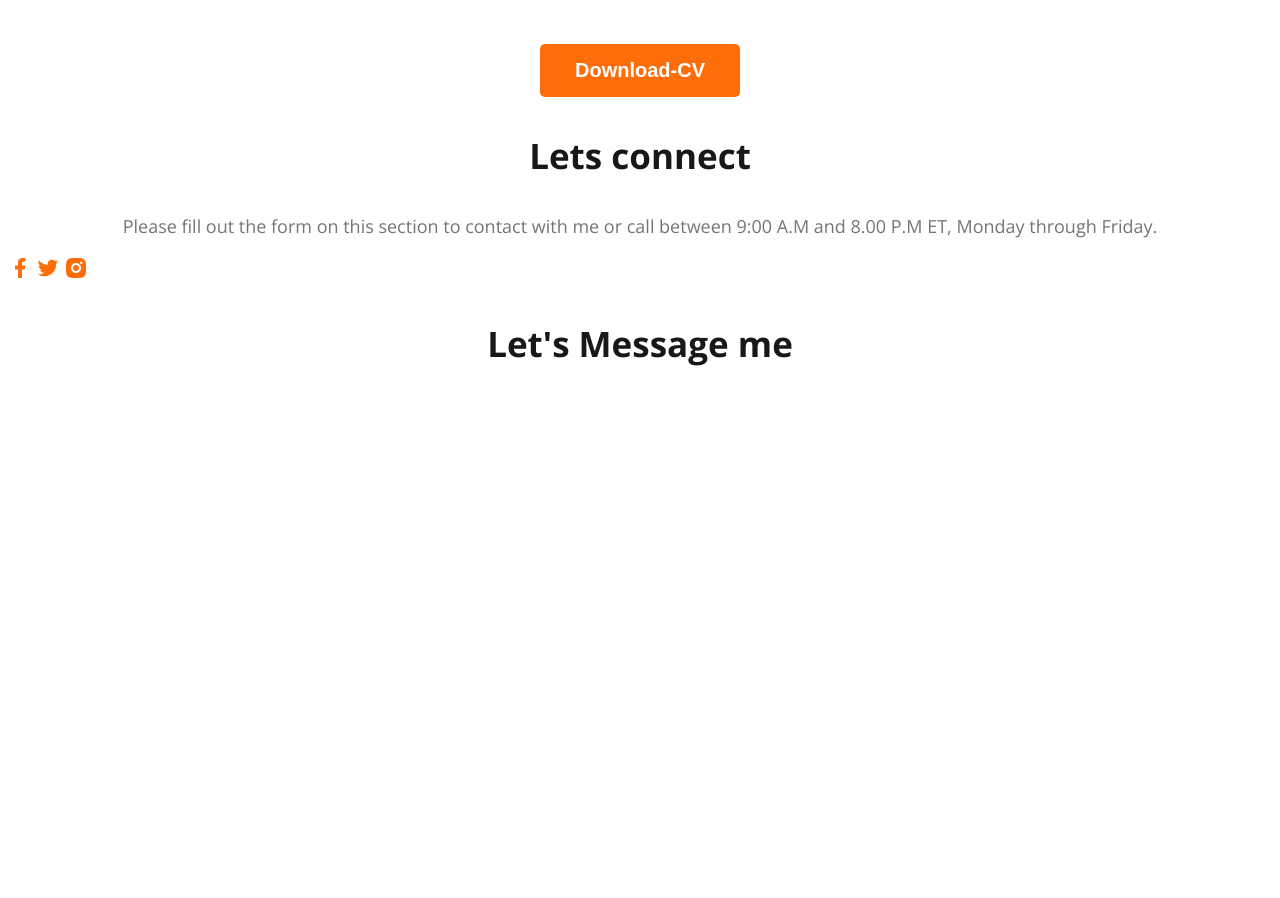
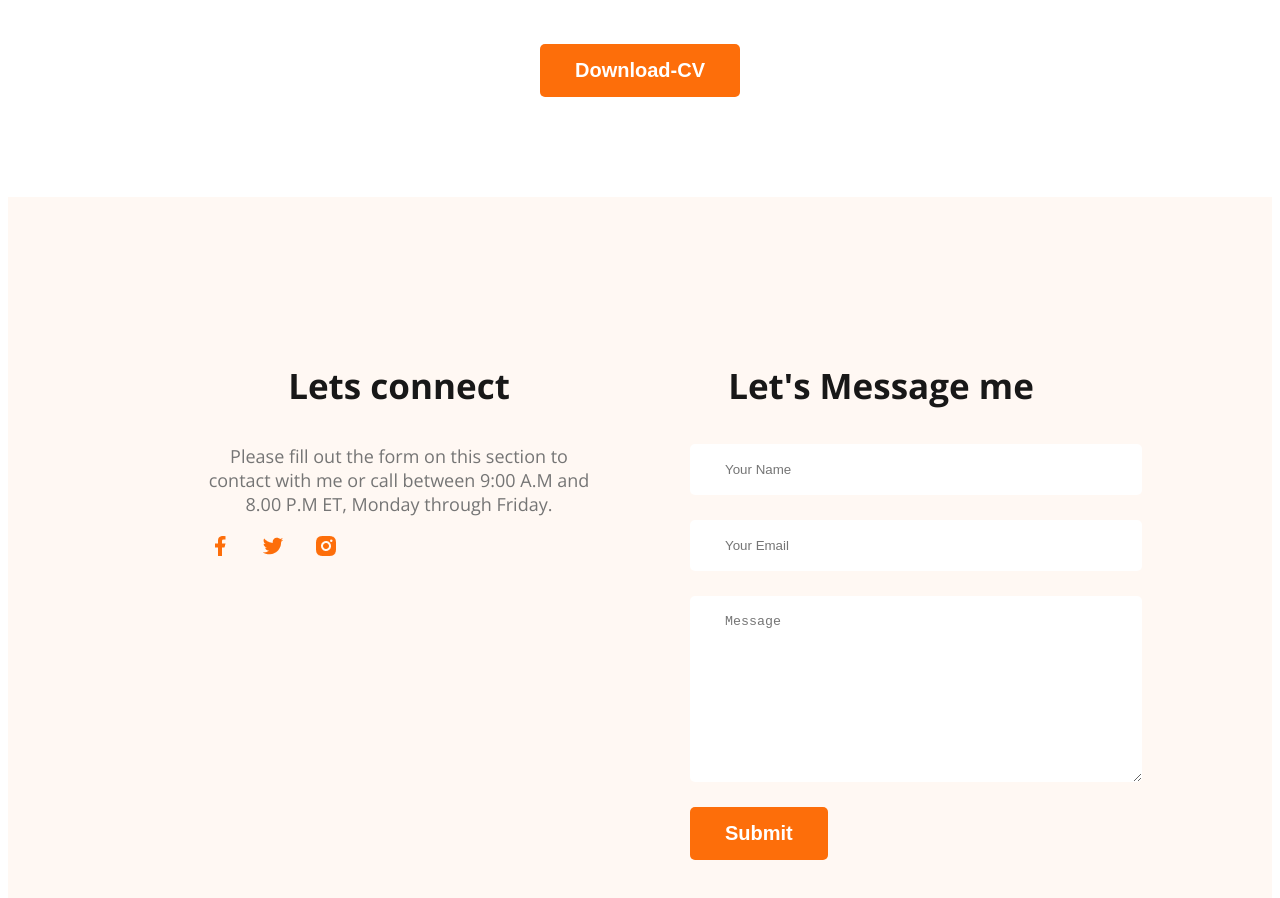
Before and after one commit to Jayamajumder111/First-webdeveloper-portfolio, a plain HTML site: page index.html in a window 1280 px wide. Shown: the part 3080-3978 px from the top of the page. Before the commit the page ends 3482 px from the top, so only its background shows below. Drawn offline with nearby package versions, Linux system fonts and the light colour scheme.

Commit message:
finished footer section with contact form

```diff
--- a/index.html
+++ b/index.html
@@ -167,6 +167,12 @@
         </div>
         <div class="footer-column">
             <h3 class="section-title">Let's Message me</h3>
+            <form class="contact" action="">
+                <input type="text" placeholder="Your Name">
+                <input type="email" name="" placeholder="Your Email" id="">
+                <textarea name="" placeholder="Message" id="" cols="30" rows="10"></textarea>
+                <input class="btn-primary" type="submit" value="Submit">
+            </form>
 
         </div>
 
--- a/styles/portfolio.css
+++ b/styles/portfolio.css
@@ -158,9 +158,28 @@ main section{
     margin-top: 50px;
 }
 /* footer style */
-.footer{
+footer{
     display:flex;
     background: #fff8f3;
     margin-top: 100px;
     padding:130px 200px;
+    gap:100px;
 }
+.footer-column{
+    width:50%;
+}
+.social-links a{
+    margin-right: 25px;
+}
+
+.contact input[type="text"],.contact input[type="Email"],
+ textarea{
+    display:block;
+    margin-bottom: 25px;
+    padding: 18px 35px;
+    color:#757575;
+    border-radius: 5px;
+    background-color: #fff;
+    border: 0;
+    width:100%;
+}
```
